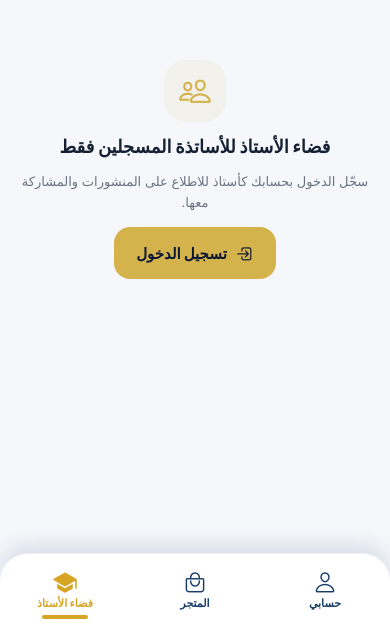
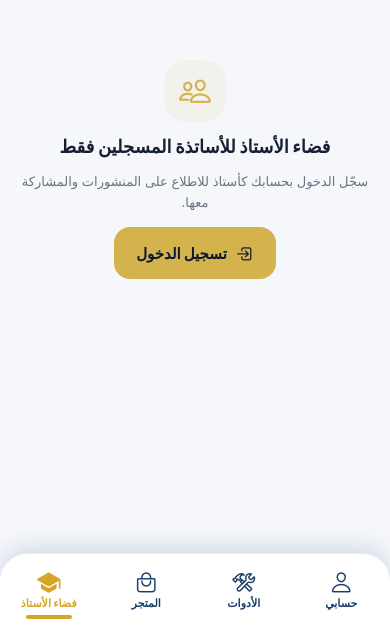
Before and after one commit to salempub1-dotcom/AppAlmiraj, a React Native app: screen /Main in a window 390 px wide. Shown: the part 214-844 px from the top of the page. Built offline with nearby package versions, Linux system fonts and the light colour scheme.

Commit message:
feat(navigation): add teacher tools as fourth bottom tab

```diff
--- a/src/navigation/BottomTabs.tsx
+++ b/src/navigation/BottomTabs.tsx
@@ -9,12 +9,14 @@ import { getCommunityCopy } from '../i18n/communityCopy';
 import { CommunityStackNavigator } from './CommunityStackNavigator';
 import { ProfileStackNavigator } from './ProfileStackNavigator';
 import { StoreStackNavigator } from './StoreStackNavigator';
+import { ToolsScreen } from '../features/teacher-tools/screens/ToolsScreen';
 
 const Tab = createBottomTabNavigator();
 
 const icons = {
   Community: { active: 'school' as const, inactive: 'school-outline' as const },
   Store: { active: 'bag-handle' as const, inactive: 'bag-handle-outline' as const },
+  Tools: { active: 'construct' as const, inactive: 'construct-outline' as const },
   Profile: { active: 'person' as const, inactive: 'person-outline' as const }
 } as const;
 
@@ -43,7 +45,9 @@ export function BottomTabs() {
                 ? getCommunityCopy(language).nav.feed
                 : route.name === 'Store'
                   ? t('nav.store')
-                  : t('nav.profile');
+                  : route.name === 'Tools'
+                    ? (language === 'ar' ? 'الأدوات' : 'Tools')
+                    : t('nav.profile');
 
             return (
               <View style={{ alignItems: 'center', justifyContent: 'center', gap: 5, minWidth: 74 }}>
@@ -102,6 +106,7 @@ export function BottomTabs() {
     >
       <Tab.Screen name="Community" component={CommunityStackNavigator} />
       <Tab.Screen name="Store" component={StoreStackNavigator} />
+      <Tab.Screen name="Tools" component={ToolsScreen} />
       <Tab.Screen name="Profile" component={ProfileStackNavigator} />
     </Tab.Navigator>
   );
```
